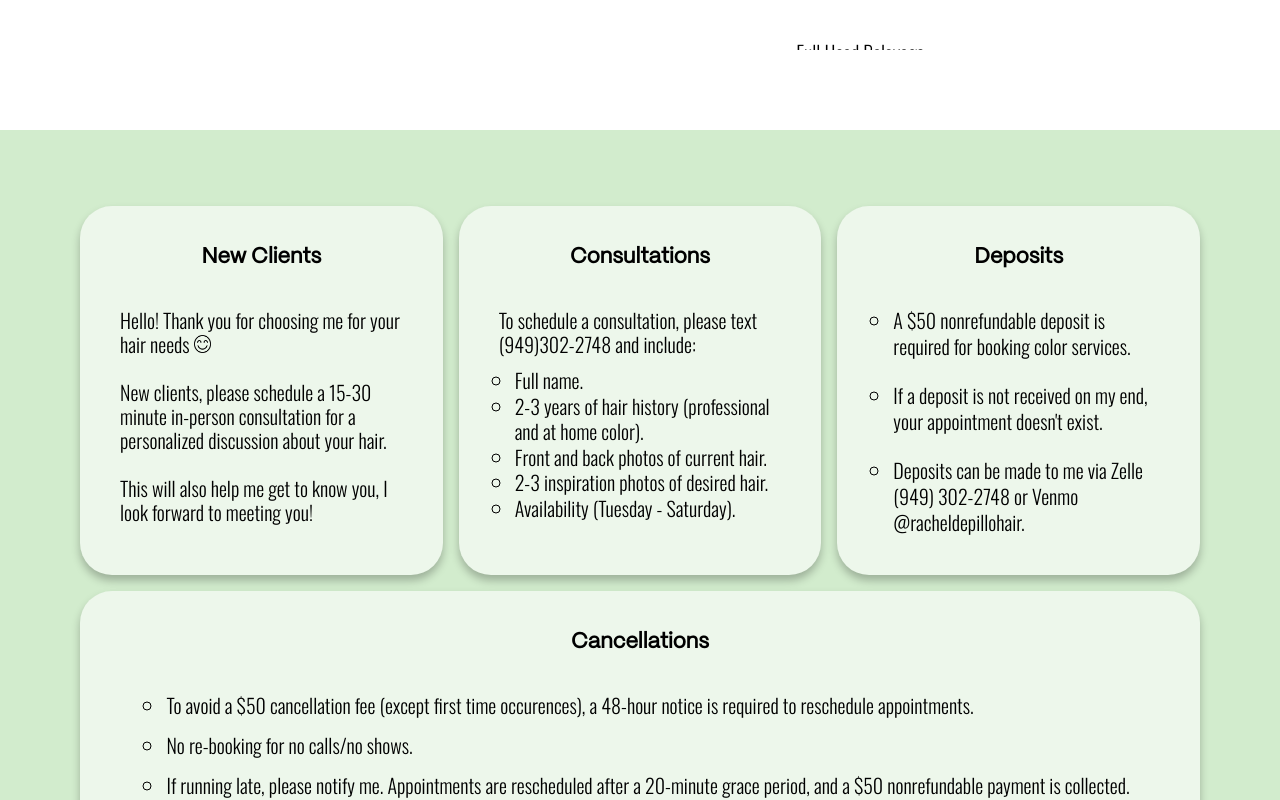
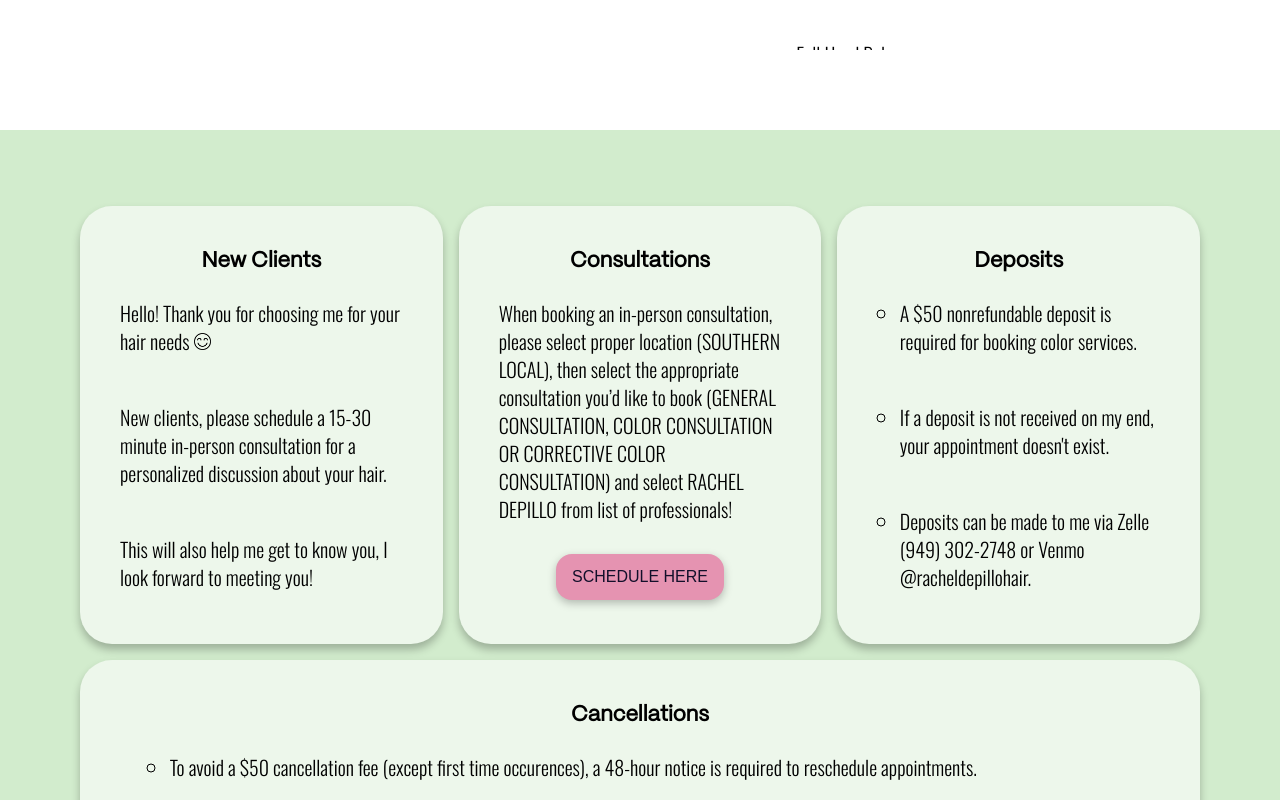
Before and after one commit to johanavane/rd-website, a React (Create React App) app in the folder rd-hairstylist/: page / in a window 1280 px wide. Shown: the part 2300-3100 px from the top of the page. Built offline with nearby package versions, Linux system fonts and the light colour scheme; a web font is replaced by a local one.

Commit message:
added link where customers can schedule consultation, made changes to spacing in schedule component

```diff
--- a/rd-hairstylist/src/components/Schedule.js
+++ b/rd-hairstylist/src/components/Schedule.js
@@ -28,17 +28,30 @@ function Schedule() {
       <section className="schedule-box consults">
         <h2>Consultations</h2>
         <div>
-          <p className="consult-info">
-            To schedule a consultation, please text (949)302-2748 and include:
+          <p>
+            When booking an in-person consultation, please select proper
+            location (SOUTHERN LOCAL), then select the appropriate consultation
+            you’d like to book (GENERAL CONSULTATION, COLOR CONSULTATION OR
+            CORRECTIVE COLOR CONSULTATION) and select RACHEL DEPILLO from list
+            of professionals!
+          </p>
+          {/* <p className="consult-info">
+            When booking an in-person consultation, please select:
           </p>
           <ul>
-            <li>Full name.</li>
-            <li>2-3 years of hair history (professional and at home color).</li>
-            <li>Front and back photos of current hair.</li>
-            <li>2-3 inspiration photos of desired hair.</li>
-            <li>Availability (Tuesday - Saturday).</li>
-          </ul>
+            <li>Proper location (SOUTHERN LOCAL)</li>
+            <li>
+              Appropriate consultation you’d like to book (GENERAL CONSULTATION,
+              COLOR CONSULTATION OR CORRECTIVE COLOR CONSULTATION)
+            </li>
+            <li>RACHEL DEPILLO as professional</li>
+          </ul> */}
         </div>
+        <button className="schedule-consult">
+          <a href="https://dashboard.boulevard.io/booking/businesses/741b8cf7-9df3-4a6f-ab63-a22b45b65213/widget#/locations">
+            SCHEDULE HERE
+          </a>
+        </button>
       </section>
       {/* deposits box info -------------------- */}
       <section className="schedule-box deposits">
--- a/rd-hairstylist/src/styles/Schedule.css
+++ b/rd-hairstylist/src/styles/Schedule.css
@@ -1,3 +1,4 @@
+/* SCHEDULE CONTAINER -------------------------------------- */
 .schedule-container{
     background-color: #d2eccd;
     display: flex;
@@ -8,67 +9,86 @@
     font-family: 'Oswald', sans-serif;
 }
 
-/* font size ------------------ */
+/* font sizes */
 .schedule-container h2{
     font-size: 2.7vmin;
-    margin-bottom: 5vmin;
+    margin-bottom: 3.4vmin;
     font-family: 'PPMori';
 }
 .schedule-container p, li{
     font-size: 2.5vmin;
-    line-height: 3vmin;
+    line-height: 3.5vmin;
 }
-/* left indent for lists ---------- */
+/* left indent for lists */
 .schedule-container li{
-    margin-left: 2vmin;
+    margin-left: 2.8vmin;
     list-style: circle;
 }
 
-/* box for schedule + box for policies */
+/* SCHEDULE BOX ------------------------------------------- */
+/* new clients + consults + deposits + cancells */
 .schedule-box{
     background-color: #edf7eb;
     box-shadow: 0px 0.7vmin 1vmin 0vmin rgba(0, 0, 0, 0.25);
     width: 40vmin;
     border-radius: 4vmin;
-    padding: 5vmin 5vmin;
+    padding: 5.5vmin 5vmin;
     margin: 1vmin;
     display: flex;
     flex-direction: column;
     flex-grow: 1;
     align-items: center;
 }
-
+/* smiley face on new clients message */
 img.smiley-face{
     height: 2.2vmin;
     margin-left: 0.5vmin;
 }
 .schedule p:nth-child(-n+2), .deposits li:nth-child(-n+2){
+    margin-bottom: 6vmin;
+}
+.cancellations li:nth-child(-n+2){
     margin-bottom: 3vmin;
 }
-.consults p:first-of-type{
-    margin-bottom: 1.5vmin;
+/* CONSULTS --------------------------------------------- */
+.consults button{
+    height: 5.8vmin;
+    width: 21vmin;
+    border: none;
+    border-radius: 2vmin;
+    background-color: #e593b1;
+    box-shadow: 0px 0.4vmin 1vmin 0vmin rgba(0, 0, 0, 0.25);
+    margin-top: 3.8vmin;
 }
-.schedule-container li{
-    line-height: 3.2vmin;
-}
-.cancellations li:nth-child(-n+2){
-    margin-bottom: 1.8vmin;
+.consults a{
+    color: #120f2a;
+    font-size: 2vmin;
+    text-decoration: none;
 }
 
-/* hover effect on services boxes */
+/* ANIMATION --------------------------------------------- */
+/* hover effect on boxes */
 .schedule-box:hover{
     box-shadow: 0px 10px 20px 2px rgba(0, 0, 0, 0.25);
     /* transform creates illusion of box being lifted */
-    transform: translateY(-5px);
+    transform: translateY(-8px);
 }
 
+
+/* MEDIA QUERIES ------------------------------------------- */
 @media only screen and (max-width: 1200px) {
     .schedule-container{
         padding: 8.5vmin 15vmin;
     }
 }
 @media only screen and (max-width: 700px) {
- .schedule, .consults, .deposits{
+    .schedule, .consults, .deposits{
         margin-bottom: 4vmin;
     }
+    .schedule p:nth-child(-n+2), .deposits li:nth-child(-n+2){
+        margin-bottom: 2vmin;
+    }
+    .cancellations li:nth-child(-n+2){
+        margin-bottom: 2vmin;
+    }
 }
```
